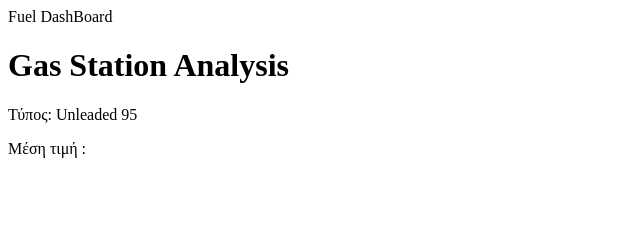
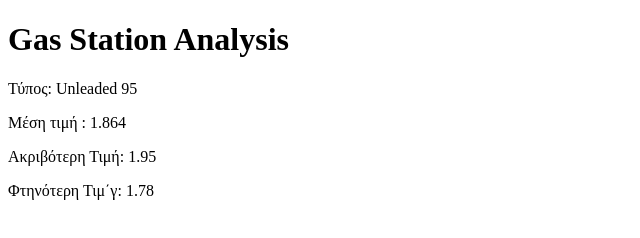
Before and after one commit to nikkar1985/gasprice, a plain HTML site: page index.html in a window 1280 px wide. Shown: the whole page, without its empty margins (0-640 px from the left). Drawn offline with Linux system fonts and the light colour scheme.

Commit message:
Update index.html

```diff
--- a/index.html
+++ b/index.html
@@ -1,7 +1,7 @@
 <!DOCTYPE html>
 <html>
 <head>
-Fuel DashBoard
+<title> Fuel DashBoard</title>
 </head>
 <style>
 
@@ -31,7 +31,7 @@ const dashboardData= {
 };
 
 document.getElementById('data').innerHTML = `<p> Τύπος: ${dashboardData.fuel_type} </p>
-                        <p> Μέση τιμή : <span class="price> ${dashboardData.average} </span> </p>
+                        <p> Μέση τιμή : <span class="price"> ${dashboardData.average} </span> </p>
                         <p> Ακριβότερη Τιμή: ${dashboardData.max} </p>
                         <p> Φτηνότερη Τιμ΄γ: ${dashboardData.min} </p>
                         `;
```
